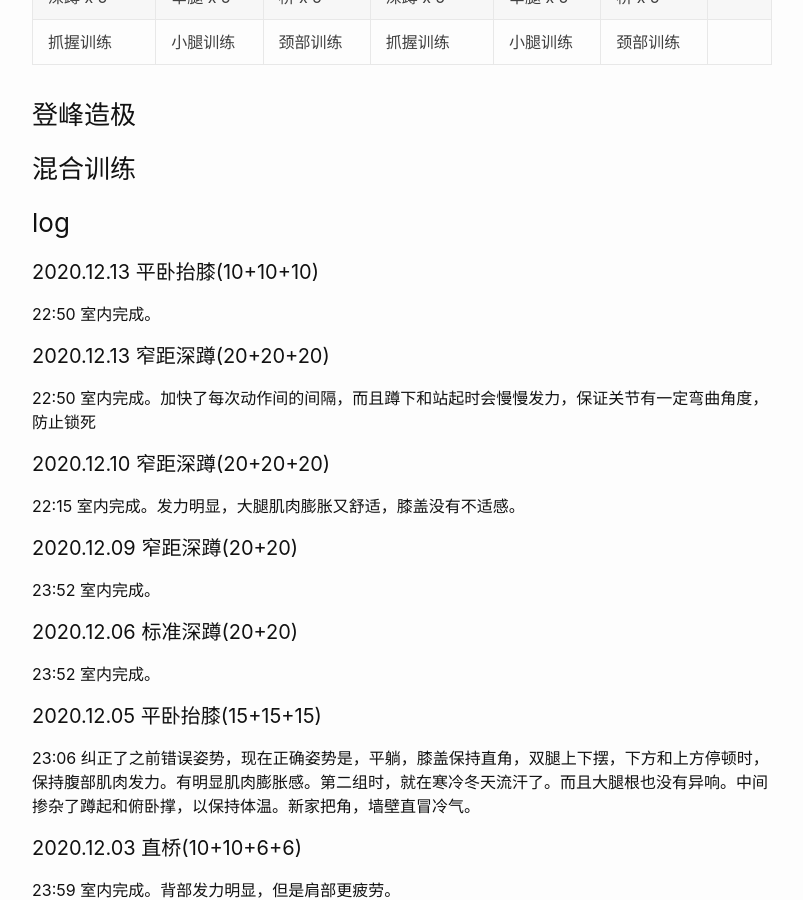
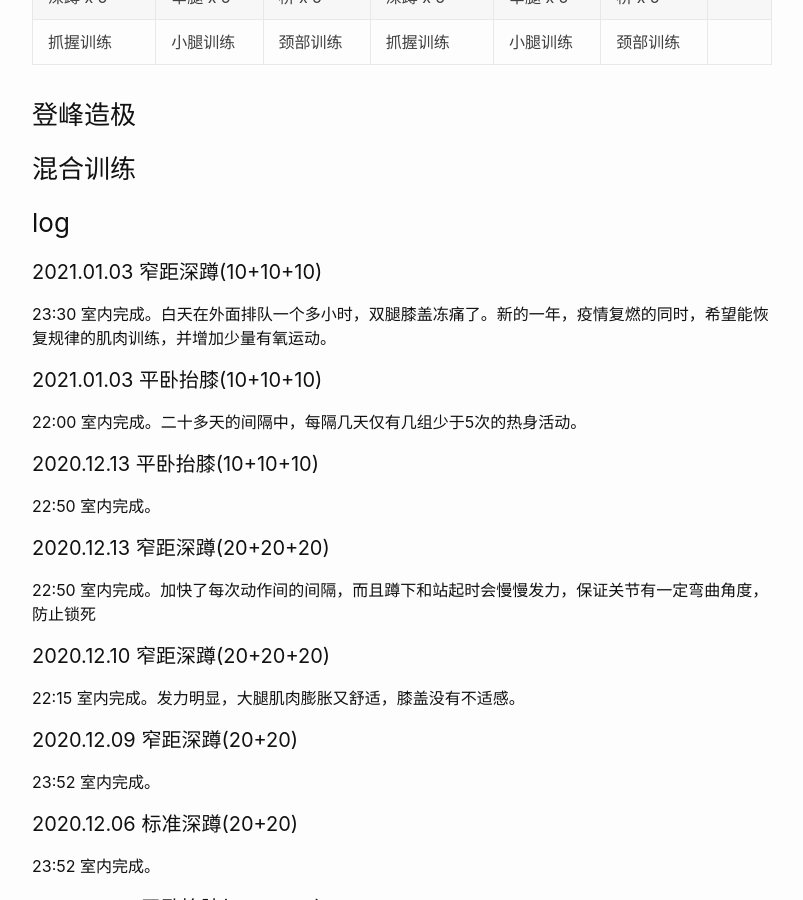
Before and after one commit to wangtiga/wangtiga.github.io, a Jekyll site: the page built from _previews/exercise.md, in a window 1280 px wide and 900 px high, scrolled down 985 px. Shown: the whole window, without its empty margins (238-1041 px from the left). Built offline with Jekyll 4.4.1, drawn with Linux system fonts in a browser that asks for light colours.

Commit message:
updated from mac

```diff
--- a/_previews/exercise.md
+++ b/_previews/exercise.md
@@ -45,6 +45,17 @@ tags:   todo
 
 
 ### log
+
+
+#### 2021.01.03 窄距深蹲(10+10+10)
+
+23:30 室内完成。白天在外面排队一个多小时，双腿膝盖冻痛了。新的一年，疫情复燃的同时，希望能恢复规律的肌肉训练，并增加少量有氧运动。
+
+
+#### 2021.01.03 平卧抬膝(10+10+10)
+
+22:00 室内完成。二十多天的间隔中，每隔几天仅有几组少于5次的热身活动。
+
 
 
 #### 2020.12.13 平卧抬膝(10+10+10)
```
Also changed, not shown: _posts/2020-11-21-3708_2020_08.md (+2 -0 lines).
